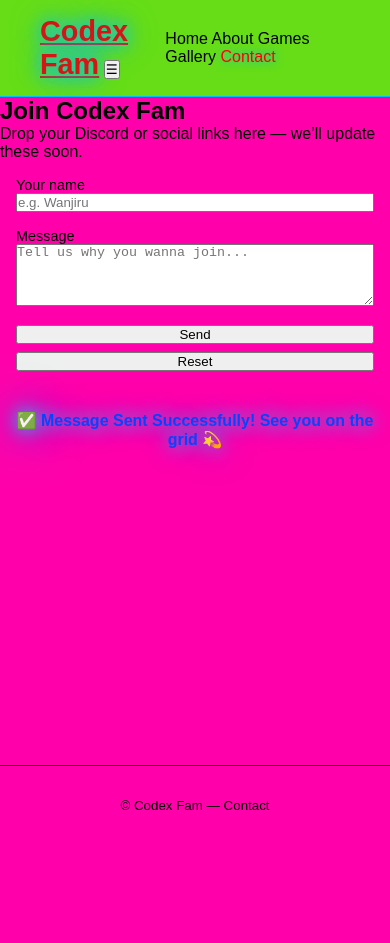
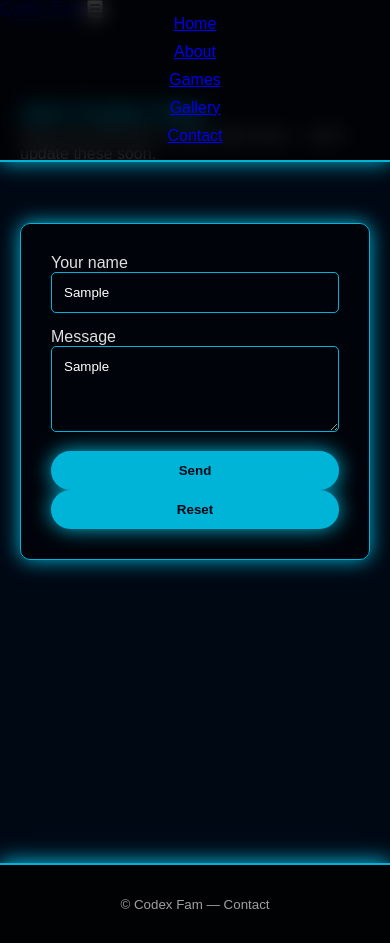
Before and after one commit to Ricky254-19/codexfam, a plain HTML site: page contact.html in a window 390 px wide. Both pictures are taken after typing "Sample", "Sample" into the empty fields and a click on the button "Send". Before the commit the page ends 844 px from the top, so only its background shows below. Drawn offline with Linux system fonts and the light colour scheme.

Commit message:
Add files via upload

```diff
--- a/script.js
+++ b/script.js
@@ -1,50 +1,19 @@
-console.log("🔥 Script loaded successfully!");
 // Highlight active nav link
-const currentPage = location.pathname.split("/").pop();
-document.querySelectorAll("nav a").forEach(link => {
-  if (link.getAttribute("href") === currentPage) link.classList.add("active");
+const currentPage = window.location.pathname.split("/").pop();
+document.querySelectorAll("nav ul li a").forEach(link => {
+  if (link.getAttribute("href") === currentPage) {
+    link.classList.add("active");
+  }
 });
 
-// highlight active nav link
-const currentpage = location.pathname.split("/").pop();
-document.querySelectorAll("nav a").forEach(link => {
-  if (link.getAttribute("href") === currentPage) link.classList.add("active");
-});
-
-function sendToWhatsApp(event) {
-  event.preventDefault();
-
-  const name = document.getElementById("name").value.trim();
-  const message = document.getElementById("message").value.trim();
-  const thankyou = document.getElementById("thankyou");
-
-  if (!name || !message) {
-    alert("Please fill in all fields before sending.");
-    return;
-  }
-
-  const fullMessage = `Hello Codex Fam! 👾%0A%0A` +
-                      `Name: ${encodeURIComponent(name)}%0A` +
-                      `Message: ${encodeURIComponent(message)}%0A%0A` +
-                      `Sent from the Codex Fam website 🌐`;
-
-  const phoneNumber = "254721653602";
-  const whatsappURL = `https://wa.me/${phoneNumber}?text=${fullMessage}`;
-
-  // Open WhatsApp link
-  window.open(whatsappURL, "_blank");
-
-  // Clear form
-  document.getElementById("name").value = "";
-  document.getElementById("message").value = "";
-
-  // Show glowing thank-you animation
-  thankyou.style.display = "block";
-  thankyou.style.opacity = 1;
-
-  // Hide thank-you after a few seconds
-  setTimeout(() => {
-    thankyou.style.opacity = 0;
-    setTimeout(() => (thankyou.style.display = "none"), 1000);
-  }, 5000);
+// Contact form WhatsApp redirect
+const form = document.querySelector("form");
+if (form) {
+  form.addEventListener("submit", (e) => {
+    e.preventDefault();
+    const name = document.querySelector("#name").value;
+    const message = document.querySelector("#message").value;
+    const encoded = encodeURIComponent(`Hey Codex Fam! I’m ${name}.\n\n${message}`);
+    window.open(`https://wa.me/254721653602?text=${encoded}`, "_blank");
+  });
 }
--- a/style.css
+++ b/style.css
@@ -1,168 +1,159 @@
-body {
-  background-color: pink;
-  color: neonblue;
-}
-@import url('https://fonts.googleapis.com/css2?family=Poppins:wght@300;500;700&display=swap');
-
+/* --- Codex Fam Neon Theme --- */
 * {
   margin: 0;
   padding: 0;
   box-sizing: border-box;
+  font-family: "Poppins", sans-serif;
 }
 
 body {
-  background: rgb(255, 0, 170);
-  color: #000000;
-  font-family: 'Poppins', sans-serif;
-  min-height: 100vh;
-  display: flex;
-  flex-direction: column;
+  background: #000814;
+  color: #e0e0e0;
+  overflow-x: hidden;
 }
 
-/* header & logo */
-header {
+/* --- Navbar --- */
+nav {
+  background: rgba(0, 0, 0, 0.7);
+  backdrop-filter: blur(10px);
+  position: fixed;
+  width: 100%;
+  top: 0;
+  left: 0;
+  z-index: 100;
   display: flex;
   justify-content: space-between;
   align-items: center;
-  padding: 15px 40px;
-  background: #66dd16;
-  border-bottom: 1px solid #00bfff;
+  padding: 20px 60px;
+  border-bottom: 2px solid #00b4d8;
+  box-shadow: 0 0 20px #00b4d8;
 }
 
-.logo {
+nav .logo {
   font-size: 1.8rem;
-  font-weight: 700;
-  color: #d61515;
-  text-shadow: 0 0 15px #00bfff, 0 0 30px #00bfff;
+  color: #00b4d8;
+  font-weight: 600;
+  text-transform: uppercase;
+  letter-spacing: 2px;
 }
 
-/* nav links */
 nav ul {
   list-style: none;
   display: flex;
-  flex-wrap: wrap;
-  gap: 20px;
+  gap: 40px;
 }
 
-nav a {
+nav ul li a {
+  color: #e0e0e0;
   text-decoration: none;
-  color: #000000;
+  font-weight: 500;
   transition: 0.3s;
 }
 
-nav a:hover,
-nav a.active {
-  color: #ff0000;
-  text-shadow: 0 0 10px #00bfff;
+nav ul li a:hover,
+nav ul li a.active {
+  color: #00b4d8;
+  text-shadow: 0 0 10px #00b4d8;
 }
 
-/* hero section */
-.hero {
-  text-align: center;
-  padding: 100px 20px;
+/* --- Section Titles --- */
+section {
+  padding: 100px 60px;
+  min-height: 100vh;
 }
 
-.hero h1 {
-  font-size: 3rem;
-  color: #00ff22;
-  text-shadow: 0 0 15px #00bfff;
-  margin-bottom: 20px;
+h1, h2 {
+  color: #00b4d8;
+  text-shadow: 0 0 15px #00b4d8;
 }
 
-.hero p {
-  font-size: 1.2rem;
-  line-height: 1.6;
+/* --- Buttons --- */
+.btn {
+  display: inline-block;
+  background: #00b4d8;
+  color: #000814;
+  padding: 12px 24px;
+  border-radius: 30px;
+  font-weight: 600;
+  text-decoration: none;
+  transition: 0.3s;
+  box-shadow: 0 0 20px #00b4d8;
 }
 
-/* footer */
-footer {
-  text-align: center;
-  padding: 30px 10px;
-  border-top: 1px solid #080808;
-  margin-top: auto;
+.btn:hover {
+  transform: scale(1.05);
+  box-shadow: 0 0 30px #00eaff;
 }
 
-.social-links a {
-  margin: 0 10px;
-  color: #d0ff00;
-  text-decoration: none;
+/* --- Contact Form --- */
+form {
+  max-width: 600px;
+  margin: 60px auto;
+  background: rgba(0, 0, 0, 0.5);
+  padding: 30px;
+  border-radius: 10px;
+  border: 1px solid #00b4d8;
+  box-shadow: 0 0 20px #00b4d8;
+}
+
+form input, form textarea {
+  width: 100%;
+  background: transparent;
+  border: 1px solid #00b4d8;
+  color: white;
+  padding: 12px;
+  margin-bottom: 15px;
+  border-radius: 5px;
+  outline: none;
   transition: 0.3s;
 }
 
-.social-links a:hover {
-  text-shadow: 0 0 10px #d87606;
-}
-.about-section {
-  text-align: center;
-  padding: 100px 20px;
-  max-width: 900px;
-  margin: 0 auto;
+form input:focus, form textarea:focus {
+  box-shadow: 0 0 10px #00b4d8;
 }
 
-.about-section h1 {
-  font-size: 2.5rem;
-  color: #e28e0f;
-  text-shadow: 0 0 15px #000000;
-  margin-bottom: 30px;
+form button {
+  width: 100%;
+  border: none;
+  background: #00b4d8;
+  color: #000814;
+  padding: 12px;
+  border-radius: 5px;
+  font-weight: 600;
+  cursor: pointer;
+  transition: 0.3s;
 }
 
-.about-section p {
-  font-size: 1.2rem;
-  line-height: 1.8;
-  margin-bottom: 20px;
+form button:hover {
+  box-shadow: 0 0 20px #00eaff;
+  transform: translateY(-2px);
 }
 
-.about-highlight {
-  background: rgba(0, 191, 255, 0.1);
-  border: 1px solid #000000;
-  padding: 20px;
-  border-radius: 12px;
-  margin-top: 40px;
-  box-shadow: 0 0 20px #fffb0033;
-}
-#thankyou {
-  opacity: 0;
-  transition: opacity 0.8s ease;
+/* --- Footer --- */
+footer {
+  background: rgba(0, 0, 0, 0.8);
+  text-align: center;
+  padding: 30px;
+  border-top: 2px solid #00b4d8;
+  box-shadow: 0 -2px 20px #00b4d8;
+  color: #a0a0a0;
 }
 
-#thankyou.show {
-  opacity: 1;
-}
-/* === Codex Fam Contact Form Glow Up === */
-.thankyou-msg {
-  font-weight: bold;
-  color: rgb(0, 68, 255);
-  text-shadow: 0 0 10px #0ff, 0 0 20px #00f, 0 0 40px #0ff;
-  animation: glowPulse 2s infinite alternate;
-  text-align: center;
-  margin-top: 1rem;
-}
+/* --- Responsive --- */
+@media (max-width: 768px) {
+  nav {
+    flex-direction: column;
+    gap: 10px;
+    padding: 15px;
+  }
 
-@keyframes glowPulse {
-  from {
-    opacity: 0.7;
-    text-shadow: 0 0 5px #00f, 0 0 10px #0ff;
+  nav ul {
+    flex-wrap: wrap;
+    justify-content: center;
+    gap: 20px;
   }
-  to {
-    opacity: 1;
-    text-shadow: 0 0 20px #0ff, 0 0 40px #00f, 0 0 80px #0ff;
+
+  section {
+    padding: 80px 20px;
   }
 }
-
-/* Responsive contact form layout */
-@media (max-width: 600px) {
-  .contact-form {
-    width: 100%;
-    padding: 1rem;
-    font-size: 0.9rem;
-  }
-  .contact-form input,
-  .contact-form textarea {
-    width: 100%;
-    margin-bottom: 1rem;
-  }
-  .btn {
-    width: 100%;
-    margin-bottom: 0.5rem;
-  }
-}
```
